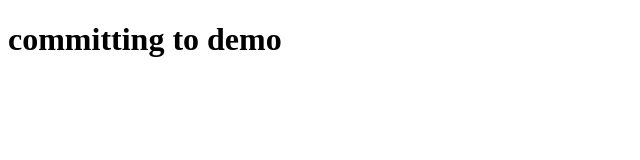
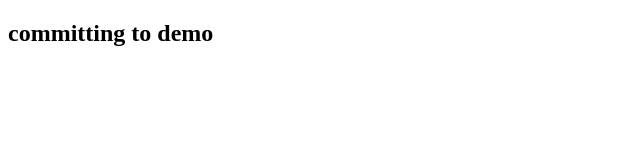
Before and after one commit to Prathuu/learnig, a plain HTML site: page index.html in a window 1280 px wide. Shown: the whole page, without its empty margins (0-640 px from the left). Drawn offline with Linux system fonts and the light colour scheme.

Commit message:
commiting to

```diff
--- a/index.html
+++ b/index.html
@@ -9,6 +9,6 @@
 <body>
     <!-- <h1>this is just the begining</h1>
     <p>updating</p> -->
-<h1>committing to demo</h1>
+<h2>committing to demo</h2>
 </body>
 </html>
```
